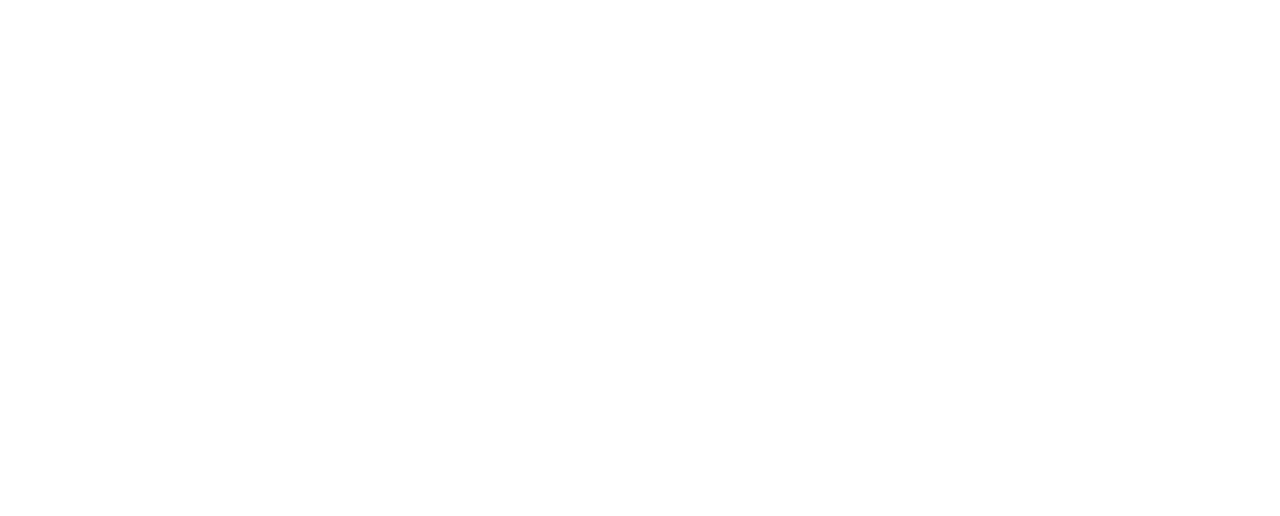
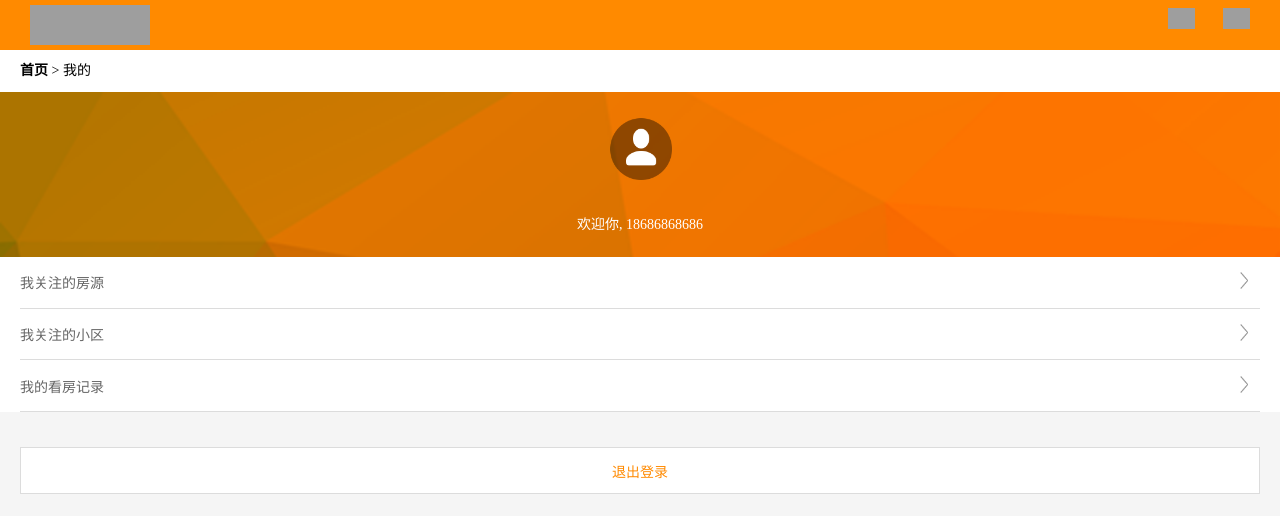
Before and after one commit to hxj-xin/zhaofang, a plain HTML site: page myLogin.html in a window 1280 px wide. Drawn offline with Linux system fonts and the light colour scheme; grey boxes are pictures that could not be loaded.

Commit message:
'mylogin'

```diff
--- a/css/my.css
+++ b/css/my.css
@@ -11,7 +11,7 @@ a{
 html{
     font-size: 10px;
 }
-body{
+.box{
     width: 100%;
     height: 100%;
     background-color: #F5F5F5;
@@ -119,7 +119,6 @@ nav>ul{
     color: #666666;
     font-size: 1.4rem;
     width: 100%;
-    background-color: aqua;
     background: url(../img/my/right.png) no-repeat 99% 0;
     background-size: 0.8rem;
 }
--- a/css/myLogin.css
+++ b/css/myLogin.css
@@ -0,0 +1,156 @@
+*{
+    padding: 0;
+    margin: 0;
+    list-style: none;
+    text-decoration: none;
+}
+html{
+    font-size: 10px;
+}
+body{
+    width: 100%;
+    height: 100%;
+}
+.box{
+    width: 100%;
+    height: 100%;
+    background-color: #F5F5F5;
+}
+/* 头部 */
+header{
+    width: 100%;
+    height: 5rem;
+    background-color: #ff8a00;
+    padding: 0 3rem;
+    box-sizing: border-box;
+    display: flex;
+    justify-content: space-between;
+    align-items: center;
+}
+.logo{
+    width: 12rem;
+    height: 4rem;
+}
+.logo>a{
+    display: inline-block;
+    width: 100%;
+    height: 100%;
+    background: url(../img/index/logo.jpg) no-repeat 0 0;
+    background-size: 100%;
+}
+.header_r{
+    width: 11rem;
+    height: 3.5rem;
+    display: flex;
+    justify-content: space-between;
+    align-items: center;
+}
+.header_r>a{
+    width: 25%;
+    height: 3.5rem;
+    display: inline-block;
+    margin-left: 25%;
+}
+.header_r>a:nth-of-type(1){
+    background: url(../img/index/my.jpg) no-repeat 0 0;
+    background-size: 100%;
+}
+.header_r>a:nth-of-type(2){
+    background: url(../img/index/xiazai.jpg) no-repeat 0 0;
+    background-size: 100%;
+}
+/* p 首页< 我的 */
+.p{
+    width: 100%;
+    height: 4.2rem;
+    line-height: 4.2rem;
+    padding: 0 2rem;
+    box-sizing: border-box;
+    font-size: 1.4rem;
+    color: #000000;
+    font-weight: bold;
+    background-color: #FFFFFF;
+}
+.p>span{
+    font-weight: 400;
+}
+/* 登录 */
+.box1{
+    width: 100%;
+    height: 16.5rem;
+    background: url(../img/my/bg2.png) no-repeat 0 0;
+    background-size: cover;
+    overflow: hidden;
+}
+.middle{
+    width: 100%;
+    height: 6.3rem;
+    margin: 2.5rem 0;
+    display: flex;
+    justify-content: center;
+    align-items: center;
+}
+.middle>span{
+    width: 6.3rem;
+    height: 6.3rem;
+    background: url(../img/my/urse2.png) no-repeat 0 0;
+    background-size: 100%;
+}
+.bottom{
+    text-align: center;
+}
+.bottom>p{
+    width: 50%;
+    height: 4rem;
+    line-height: 4rem;
+    height: 100%;
+    font-size: 1.4rem;
+    color: white;
+    margin: 0 auto;
+}
+/* nav部分 */
+/* nav部分 */
+nav{
+    width: 100%;
+    height: 15.5rem;
+    padding: 0 2rem;
+    box-sizing: border-box;
+    background-color: #FFFFFF;
+}
+nav>ul{
+    width: 100%;
+    height: 15.5rem;
+    display: flex;
+    flex-direction: column;
+    margin-bottom: 3.5rem;
+}
+.nav_list>li{
+    flex: 1;
+    border-bottom: 0.1rem solid #DCDCDC;
+    display: flex;
+    align-items: center;
+}
+
+.nav_list>li>a{
+    color: #666666;
+    font-size: 1.4rem;
+    width: 100%;
+    background-color: aqua;
+    background: url(../img/my/right.png) no-repeat 99% 0;
+    background-size: 0.8rem;
+}
+main{
+    width: 100%;
+    height: 45rem;
+    padding: 0 2rem;
+    box-sizing: border-box;
+    margin-top: 3.5rem;
+}
+.btn{
+    width: 100%;
+    height: 4.7rem;
+    border: 0.1rem solid #DCDCDC;
+    color: #ff8a00;
+    background-color: #FFFFFF;
+    font-size: 1.4rem;
+}
--- a/myLogin.html
+++ b/myLogin.html
@@ -0,0 +1,49 @@
+<!DOCTYPE html>
+<html>
+
+<head>
+    <meta charset="UTF-8">
+    <meta name="viewport" content="width=device-width, initial-scale=1.0, maximum-scale=1.0, user-scalable=0">
+    <meta http-equiv="X-UA-Compatible" content="ie=edge">
+    <title>Document</title>
+    <link rel="stylesheet" href="./css/myLogin.css">
+    <script src=""></script>
+</head>
+
+<body>
+    <div class="box">
+        <header>
+            <div class="logo">
+                <a href="###"></a>
+            </div>
+            <div class="header_r">
+                <a href="###"></a>
+                <a href="###"></a>
+            </div>
+        </header>
+        <p class="p">首页<span> > 我的</span></p>
+        <div class="box1">
+            <div class="middle">
+                <span></span>
+            </div>
+            <div class="bottom">
+                <p>欢迎你, <span>18686868686</span></p>
+            </div>
+        </div>
+        <nav>
+            <ul class="nav_list">
+                <li><a href="#">我关注的房源</a></li>
+                <li><a href="#">我关注的小区</a></li>
+                <li><a href="#">我的看房记录</a></li>
+            </ul>
+        </nav>
+        <main>
+            <button class="btn">退出登录</button>
+        </main>
+
+    </div>
+
+</body>
+
+</html>
+<!-- <script src="./js/rem&&zepto/rem.js"></script> -->
```
Also changed, not shown: my.html (+3 -1 lines).
